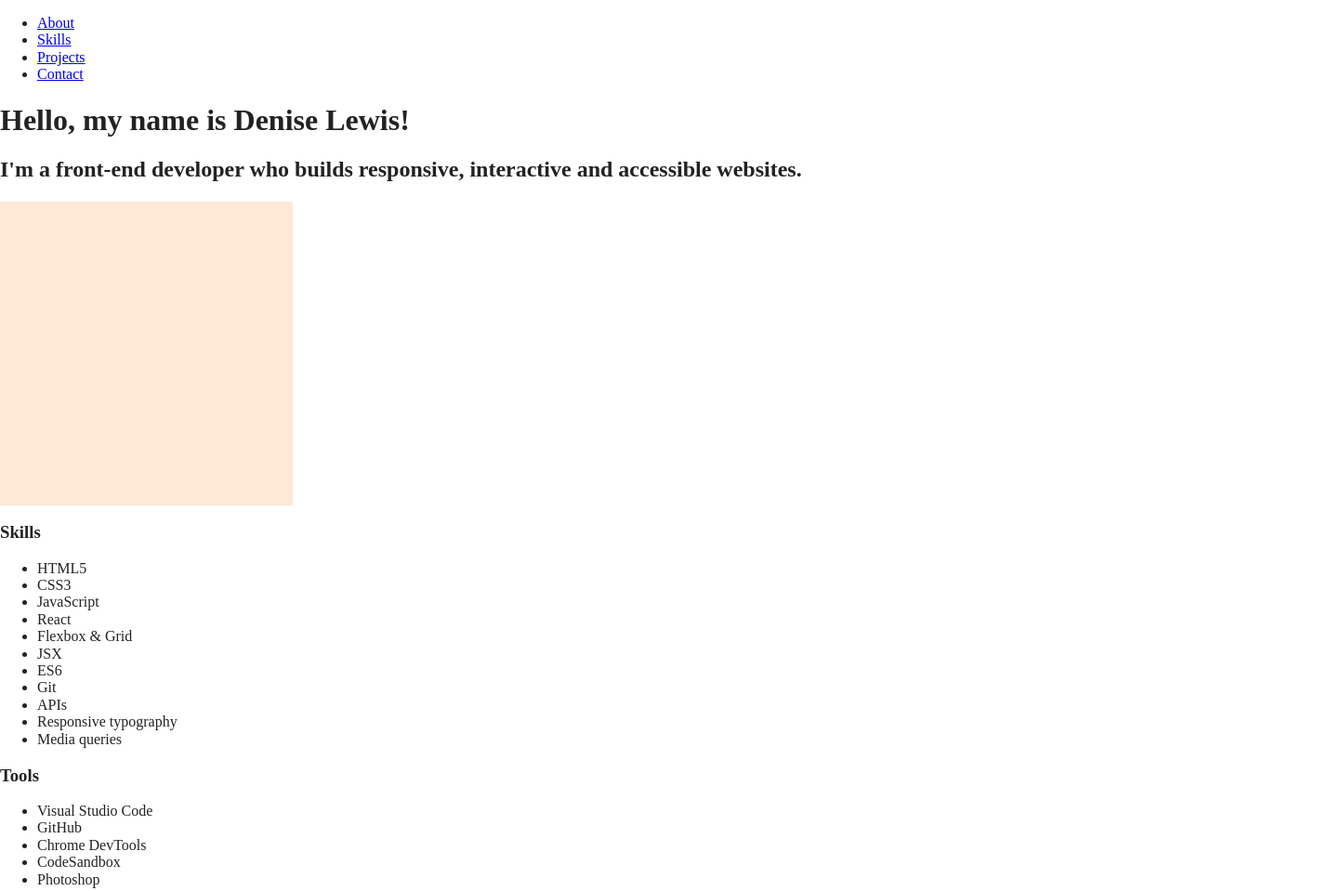
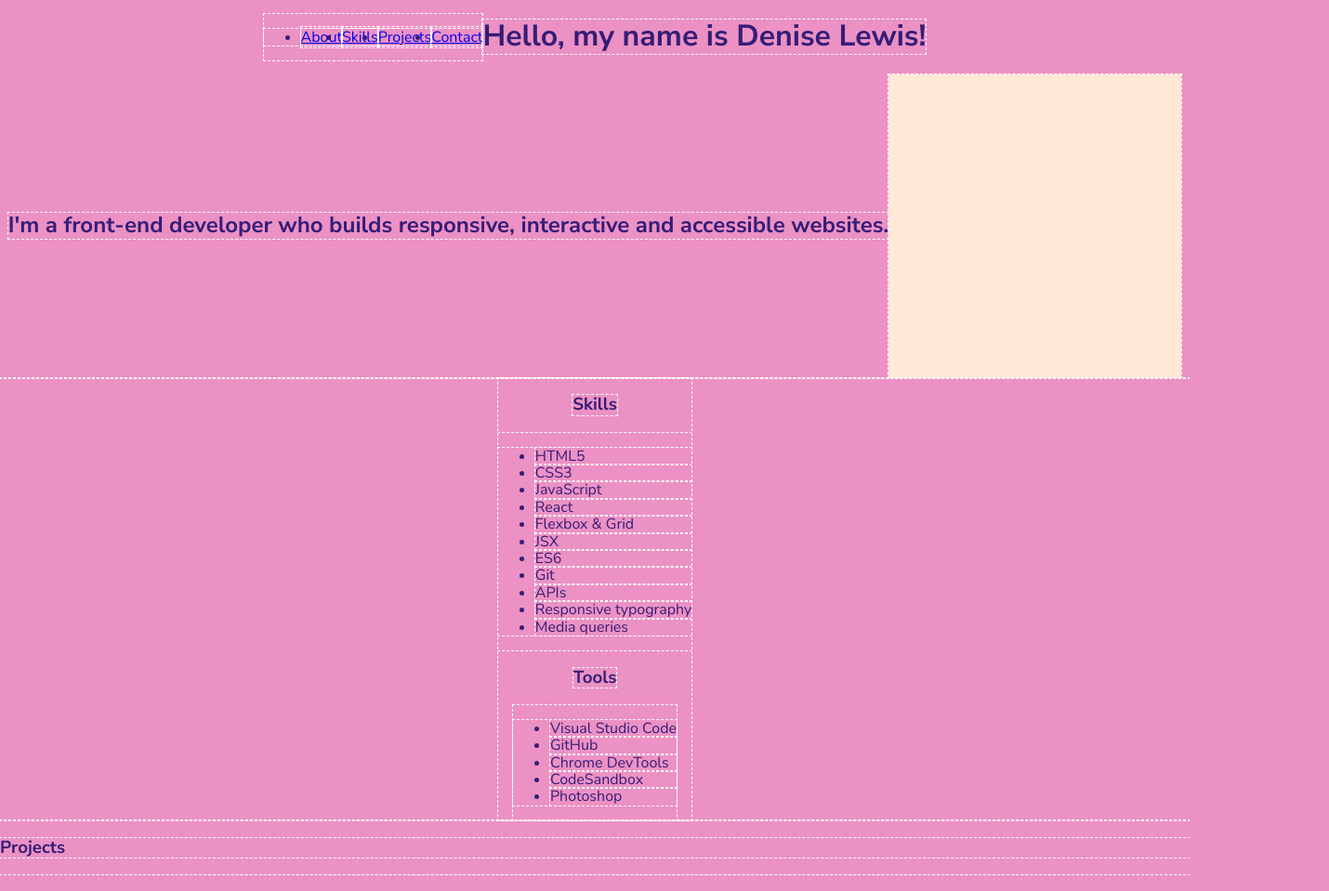
Before and after one commit to DeniseLewis1/portfolio, a website built with Parcel: page index.html in a window 1280 px wide. Shown: the top 959 px of the page at 93% size, 1430 px wide, since content can reach past the window. Built offline with nearby package versions, Linux system fonts and the light colour scheme.

Commit message:
Added flexbox layout

```diff
--- a/css/main.css
+++ b/css/main.css
@@ -86,6 +86,117 @@ textarea {
 /* ==========================================================================
    Author's custom styles
    ========================================================================== */
+
+   /***************************** GLOBAL STYLES *****************************/
+  * {
+    outline: 1px dashed white;
+    box-sizing: border-box;
+  }
+
+   body {
+    font-family: "Nunito Sans", sans-serif;
+    color: #351D77;
+    background-color: #EC91C4;
+   }
+
+   .content-wrapper {
+    margin: 0 auto;
+    overflow: auto;
+   }
+
+   /********************** BASE HEADER - FOOTER STYLES **********************/
+   header,
+   footer {
+    display: flex;
+    justify-content: center;
+    align-items: center;
+    flex-flow: row wrap;
+   }
+
+   header .content-wrapper
+   {
+    display: flex;
+    justify-content: center;
+    align-items: center;
+    flex-flow: row wrap;
+  }
+
+  header nav {
+    display: flex;
+    justify-content: space-around;
+    align-items: center;
+    flex-flow: row wrap;
+  }
+
+  header nav ul {
+    display: flex;
+    justify-content: space-around;
+  }
+
+  footer .contact-links {
+    display: flex;
+    justify-content: space-around;
+    align-items: center;
+  }
+
+  footer .contact-links li {
+    display: flex;
+    justify-content: center;
+    align-items: center;
+  }
+
+  /************************* MOBILE STYLES - SKILLS *************************/
+  #skills {
+    display: flex;
+    justify-content: center;
+    align-items: center;
+    flex-flow: row wrap;
+  }
+
+  #skills .content-wrapper {
+    display: flex;
+    justify-content: center;
+    align-items: center;
+    flex-flow: column wrap;
+  }
+
+  .skills-list {
+    display: flex;
+    justify-content: center;
+    align-items: center;
+    flex-flow: column wrap;
+  }
+
+  /************************ MOBILE STYLES - PROJECTS ************************/
+  #projects {
+    display: flex;
+    justify-content: center;
+    align-items: center;
+    flex-flow: row wrap;
+  }
+  /*
+  .projects-wrapper {
+    display: flex;
+    justify-content: center;
+    align-items: flex-start;
+    flex-flow: row wrap;
+    outline: 3px solid red;
+  }*/
+
+  .project-item {
+    display: flex;
+    justify-content: center;
+    align-items: flex-start;
+    flex-direction: column;
+  }
+
+  /************************* MOBILE STYLES - ABOUT **************************/
+  #about {
+    display: flex;
+    justify-content: center;
+    align-items: center;
+    flex-flow: row wrap;
+  }
 
 /* ==========================================================================
    Helper classes
```
